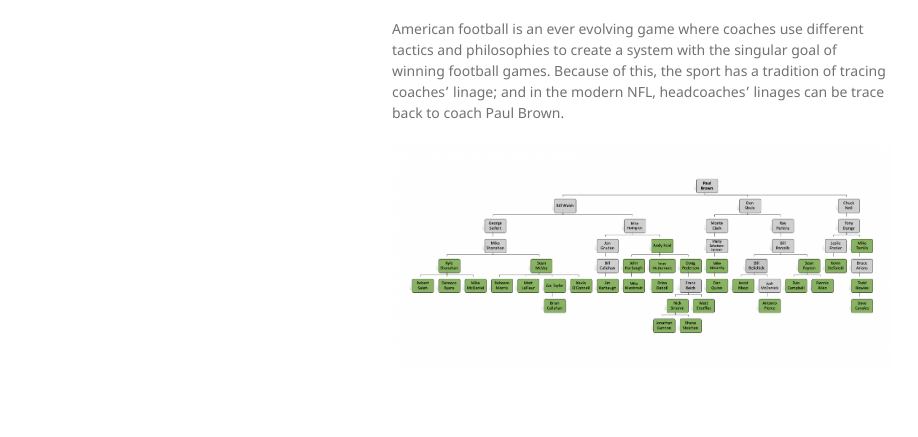
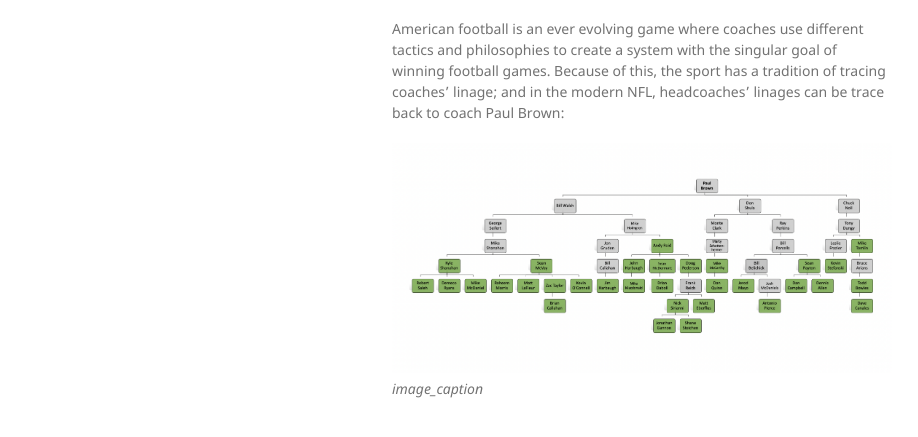
Before and after one commit to khoabuiv/khoabuiv.github.io, a Jekyll site: the page built from blogs/paul_browns_number.md, in a window 1280 px wide and 940 px high. Shown: the part 471-908 px from the top of the window, without its empty margins (178-1096 px from the left). Built offline with Jekyll 4.4.1, drawn with Linux system fonts in a browser that asks for light colours; our own code applies the rules of GitHub Pages for plain Markdown files.

Commit message:
Testing image caption

```diff
--- a/blogs/paul_browns_number.md
+++ b/blogs/paul_browns_number.md
@@ -12,6 +12,8 @@
 - Erdos number n: Someone who wrote an article with a person who has Erdos number n-1.
 
 ## So what does this have anything to do with Paul Brown?
-American football is an ever evolving game where coaches use different tactics and philosophies to create a system with the singular goal of winning football games. Because of this, the sport has a tradition of tracing coaches' linage; and in the modern NFL, headcoaches' linages can be trace back to coach Paul Brown.
-
-<img src="https://khoabuiv.github.io/2024_headcoaches.png">
+American football is an ever evolving game where coaches use different tactics and philosophies to create a system with the singular goal of winning football games. Because of this, the sport has a tradition of tracing coaches' linage; and in the modern NFL, headcoaches' linages can be trace back to coach Paul Brown:
+<p>
+    <img src="https://khoabuiv.github.io/2024_headcoaches.png" alt>
+    <em>image_caption</em>
+</p>
```
